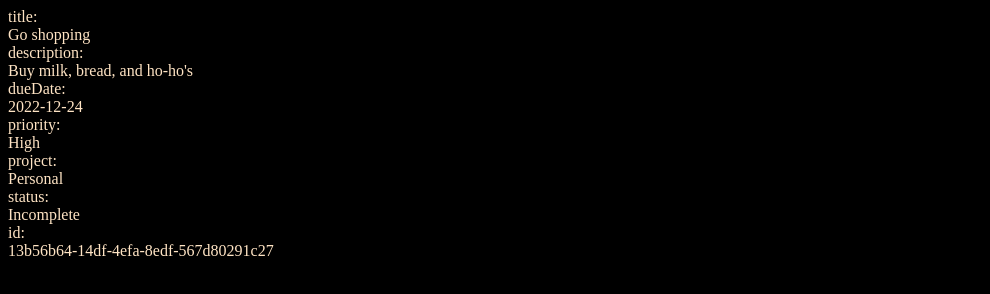
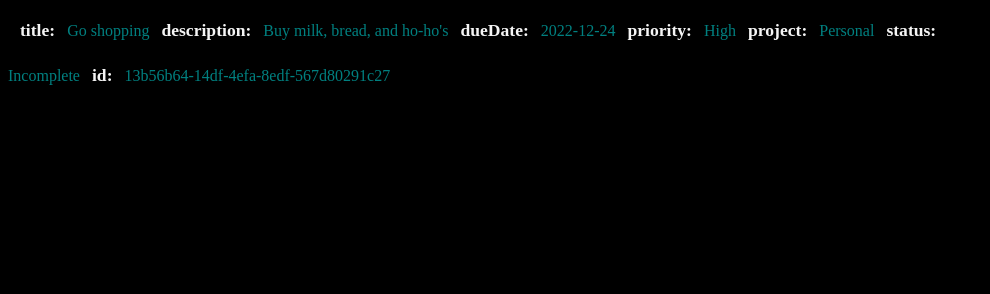
Before and after one commit to JustWaveThings/todo_project, a website built with webpack: page src/index.html in a window 1280 px wide. Shown: the whole page, without its empty margins (0-990 px from the left). Built offline with nearby package versions, Linux system fonts and the light colour scheme.

Commit message:
Minor Temp CSS change

```diff
--- a/src/style.css
+++ b/src/style.css
@@ -1,7 +1,23 @@
 :root {
   background-color: black;
-  color:bisque;
+  color: teal;
   margin: 0;
   border: 0;
 
 }
+
+.todo-container {
+  display: flex;
+  align-items: center;
+  justify-content: left;
+  flex-wrap: wrap;
+  width: 80%
+}
+
+.label {
+  font-size: 1.1rem;
+  font-weight: bold;
+  margin: .5rem;
+  padding: .25rem;
+  color: whitesmoke
+}
```
